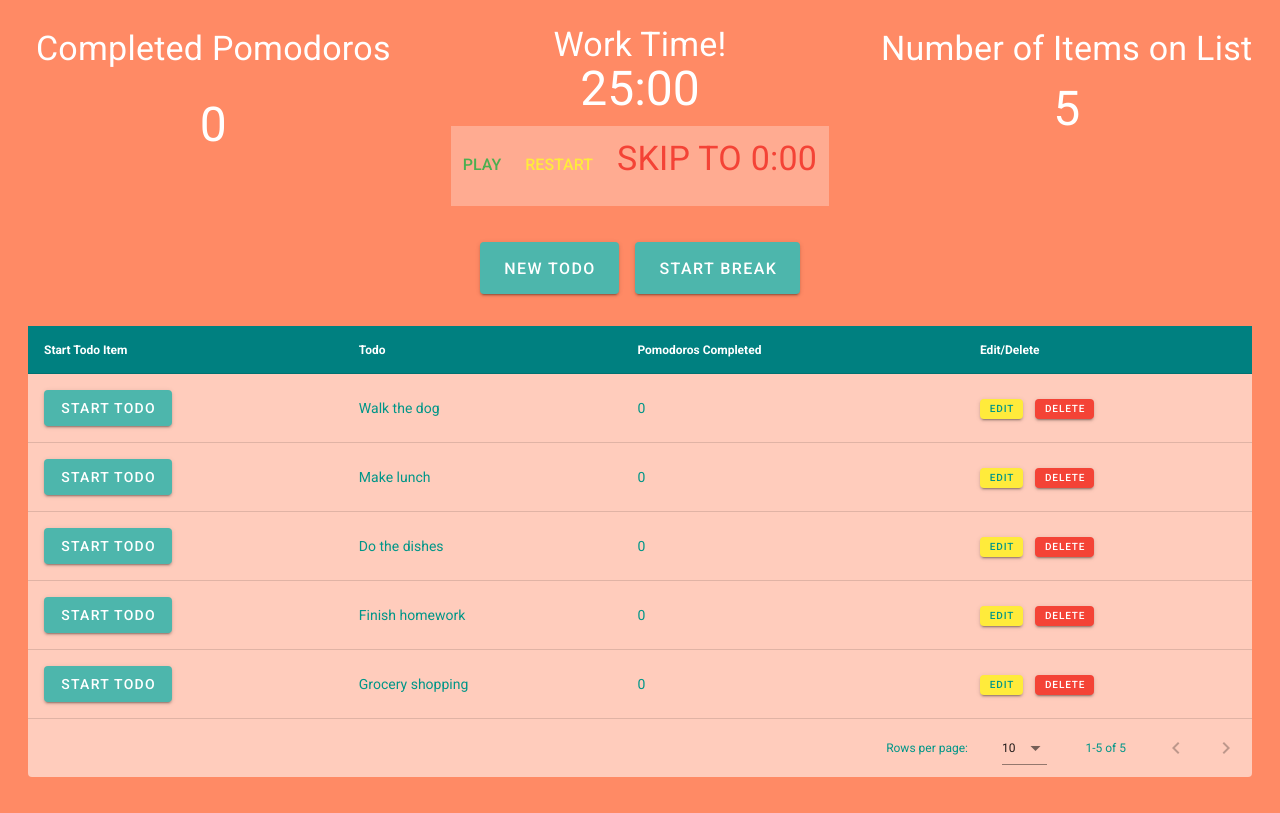
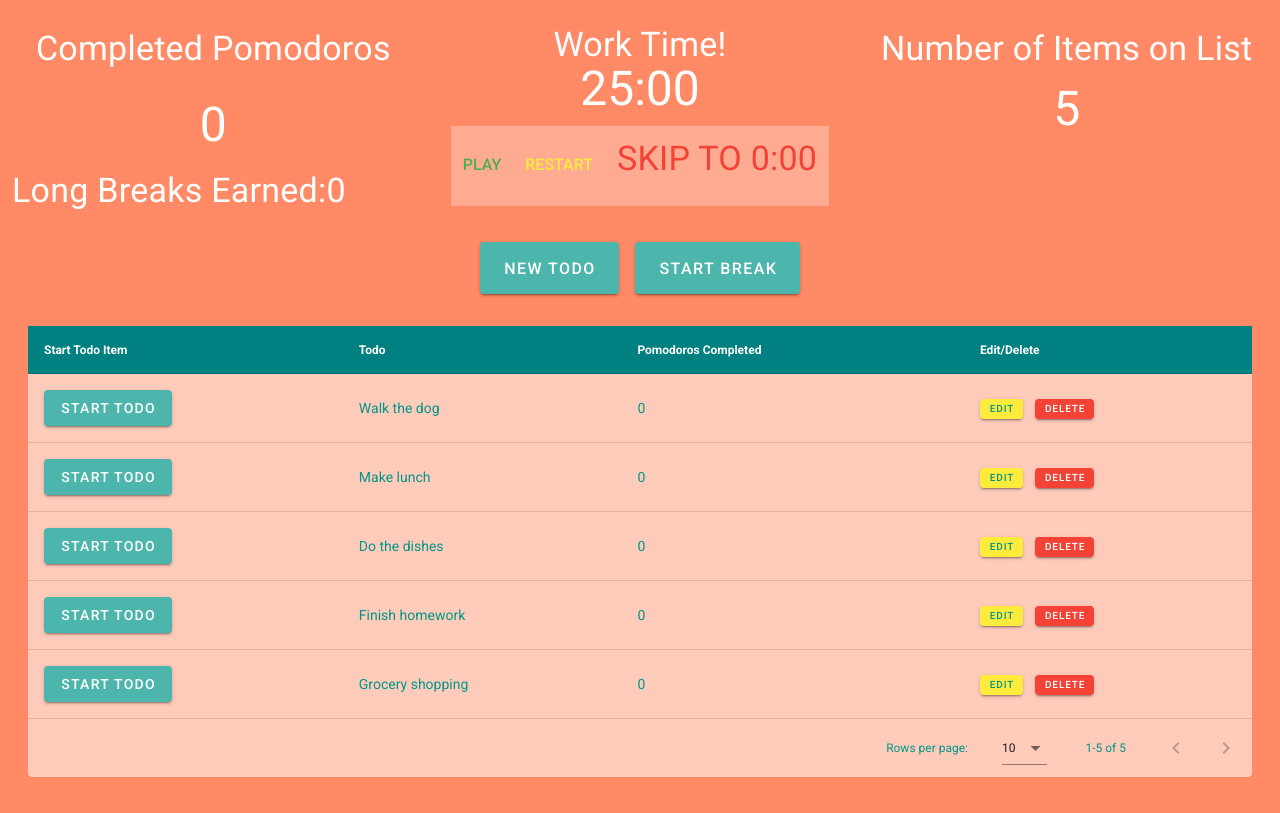
Before and after one commit to QNilsson/pomodoro-app, a Vue app: page / in a window 1280 px wide. Built offline with nearby package versions, Linux system fonts and the light colour scheme.

Commit message:
added long break thing

```diff
--- a/src/components/Pomodoro.vue
+++ b/src/components/Pomodoro.vue
@@ -5,6 +5,10 @@
       <v-col>
         <p class="mt-0 pt-4 display-1 white--text">Completed Pomodoros</p>
         <p class="mt-0 pt-4 display-2 white--text">{{this.$store.state.totalTodo}}</p>
+        <v-row>
+          <p class="mt-0 ml-3 pt-4 display-1 white--text">Long Breaks Earned:</p>
+          <p class="mt-0 pt-4 display-1 white--text">{{this.$store.state.longBreak}}</p>
+        </v-row>
       </v-col>
       <v-col>
         <div>
@@ -211,6 +215,7 @@ export default {
         this.time = 60 * 20;
         this.$store.state.completed = 0;
         alert("Congrats! you completed 4 pomodoros! Enjoy your 20 minute break")
+        this.$store.state.longBreak++
       } else {
         this.pomodoro
           ? (this.time = this.defaultTime)
--- a/src/store/store.js
+++ b/src/store/store.js
@@ -7,6 +7,7 @@ export default new Vuex.Store({
   state: {
     completed: 0,
     totalTodo: 0,
+    longBreak:0,
     current: null,
     todos: [
       {
```
